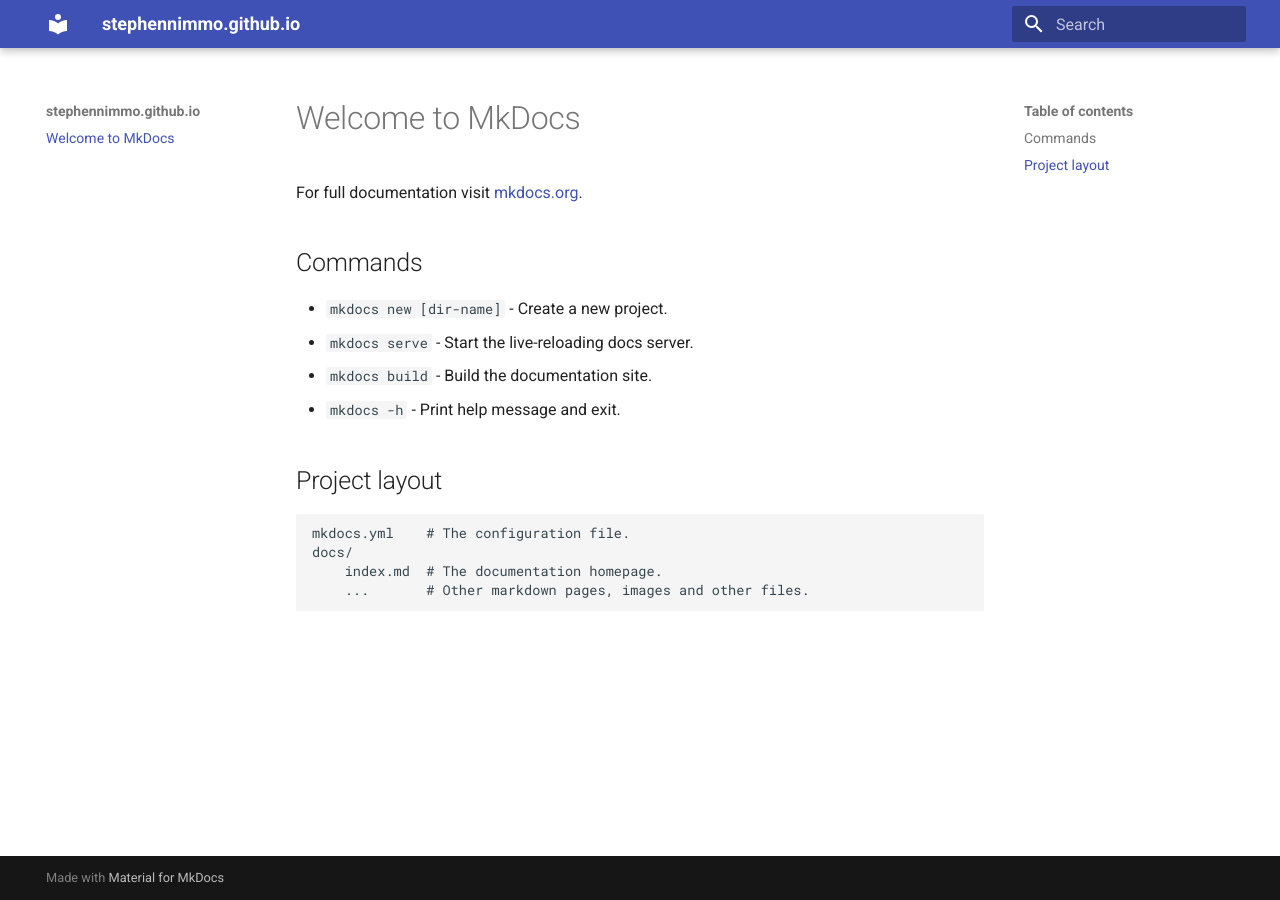
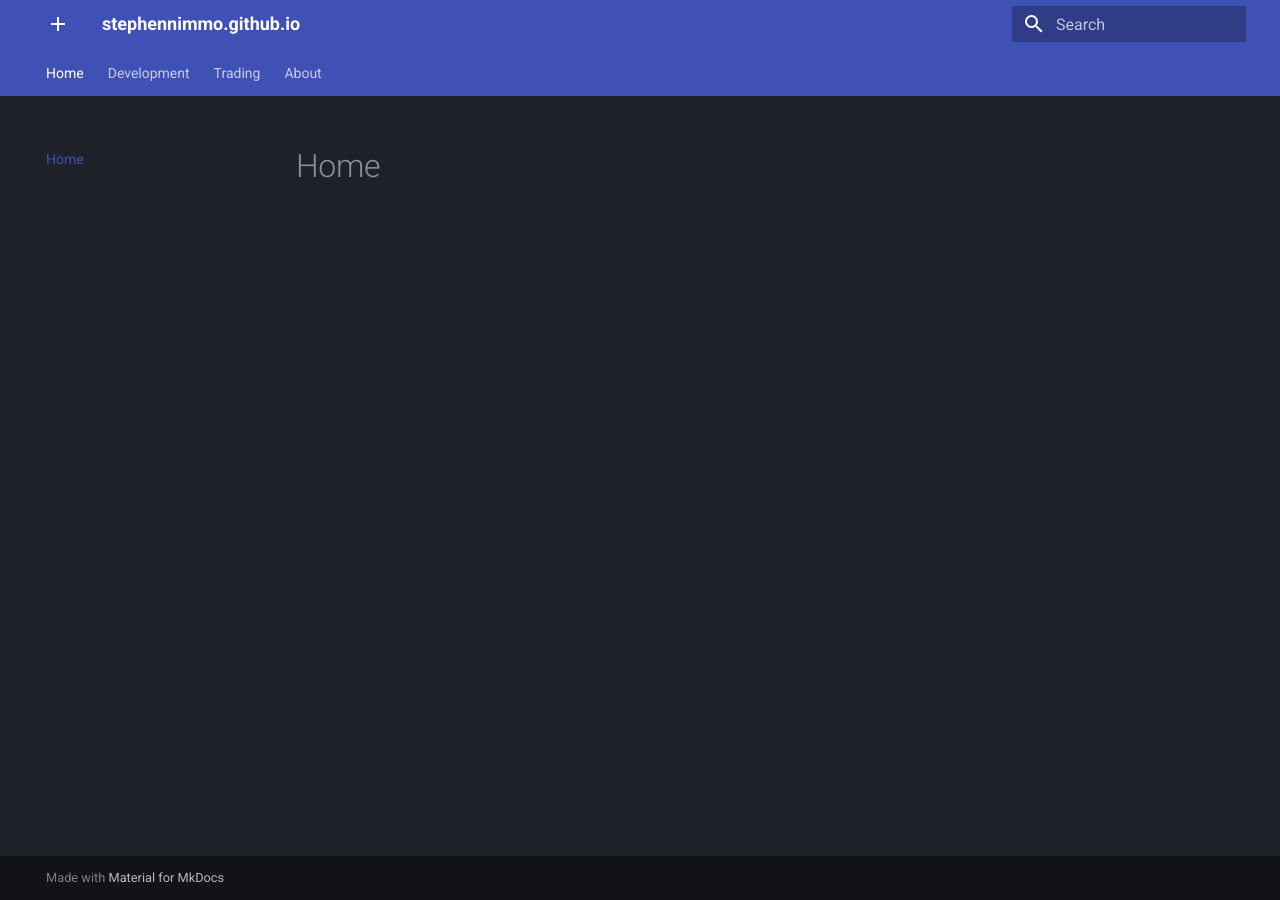
Before and after one commit to stephennimmo/stephennimmo.github.io, an MkDocs documentation site: the page built from docs/index.md, in a window 1280 px wide. Built offline with MkDocs 1.6.1 and Material for MkDocs 9.7.7, drawn with Linux system fonts in a browser that asks for light colours.

Commit message:
basic navigation setup

```diff
--- a/docs/index.md
+++ b/docs/index.md
@@ -1,17 +1 @@
-# Welcome to MkDocs
-
-For full documentation visit [mkdocs.org](https://www.mkdocs.org).
-
-## Commands
-
-* `mkdocs new [dir-name]` - Create a new project.
-* `mkdocs serve` - Start the live-reloading docs server.
-* `mkdocs build` - Build the documentation site.
-* `mkdocs -h` - Print help message and exit.
-
-## Project layout
-
-    mkdocs.yml    # The configuration file.
-    docs/
-        index.md  # The documentation homepage.
-        ...       # Other markdown pages, images and other files.
+# Home
--- a/mkdocs.yml
+++ b/mkdocs.yml
@@ -1,3 +1,17 @@
 site_name: stephennimmo.github.io
 theme:
   name: material
+  palette:
+    scheme: slate
+    primary: #528df2
+  icon:
+    logo: material/plus
+  features:
+    - navigation.instant
+    - navigation.tabs
+
+nav:
+    - Home: 'index.md'
+    - Development: 'development.md'
+    - Trading: 'trading.md'
+    - About: 'about.md'
```
Also changed, not shown: docs/about.md (added, +1 -0 lines), docs/development.md (added, +1 -0 lines), docs/trading.md (added, +1 -0 lines).
